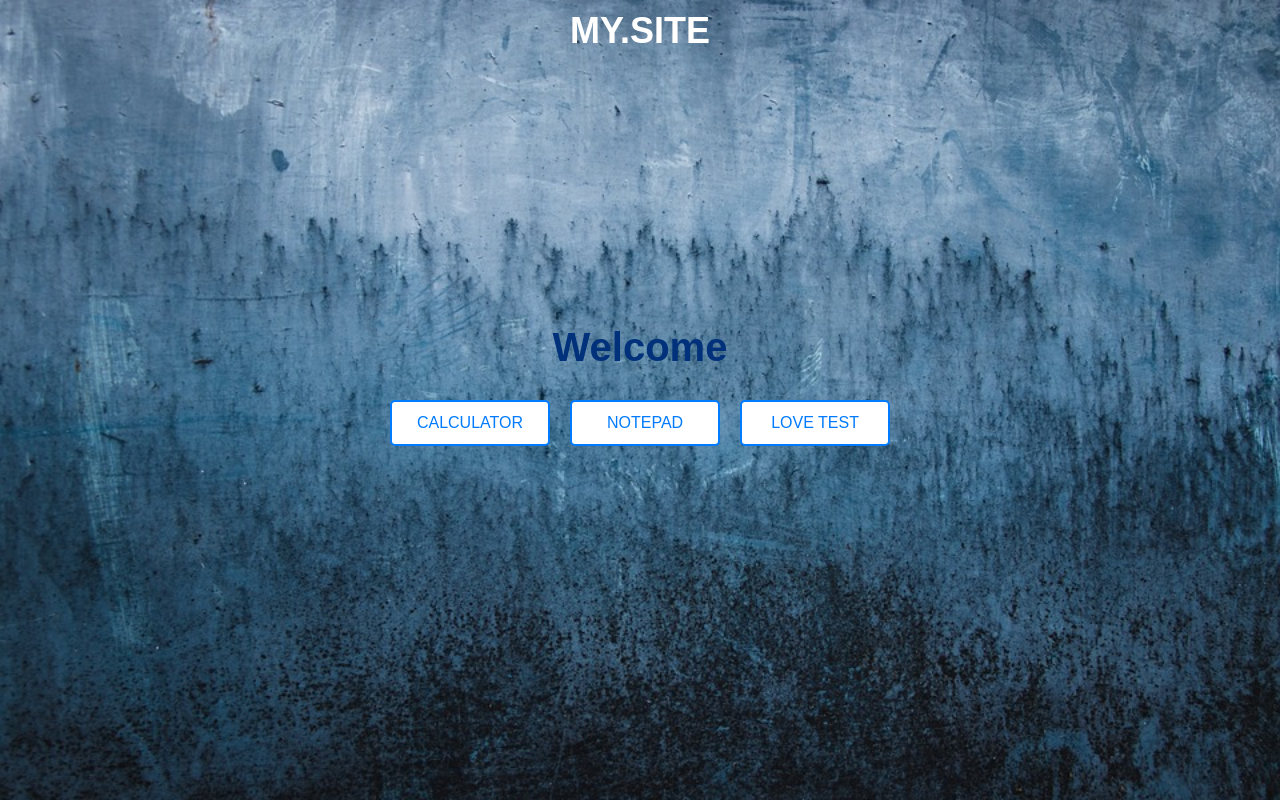
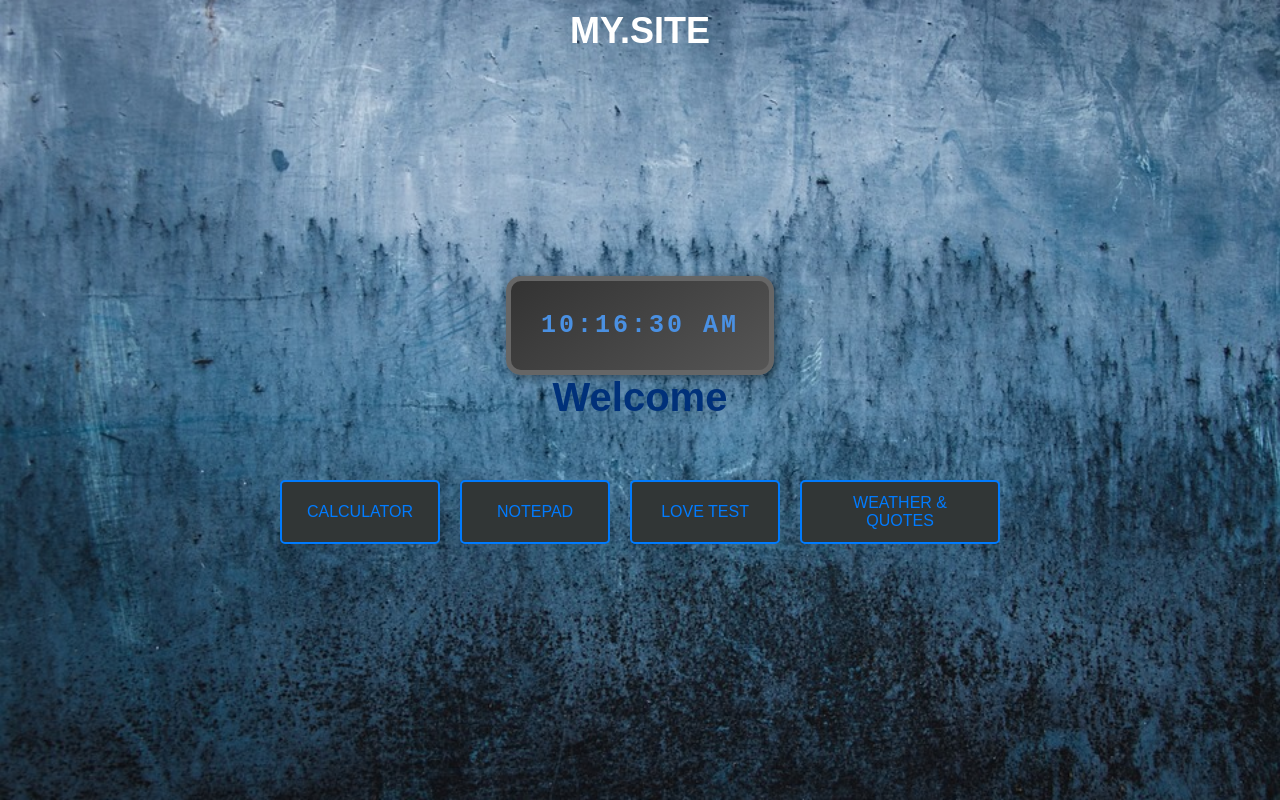
Before and after one commit to Muhtasim02/MYWEBSITE01, a plain HTML site: page index.html in a window 1280 px wide. Drawn offline with Linux system fonts and the light colour scheme.

Commit message:
index.html

```diff
--- a/index.html
+++ b/index.html
@@ -18,6 +18,8 @@
             background-size: cover; /* Make sure the image covers the whole background */
             background-position: center; /* Center the background image */
             background-attachment: fixed; /* Keeps the background image fixed during scrolling */
+            color: white;
+            text-align: center;
         }
 
         #site-name {
@@ -51,7 +53,7 @@
             display: flex;
             justify-content: center;
             gap: 20px;
-            margin-bottom: 30px;
+            margin-top: 30px;
             flex-wrap: wrap; /* Allow buttons to wrap on small screens */
         }
 
@@ -60,7 +62,7 @@
             font-size: 16px;
             cursor: pointer;
             border: 2px solid #007BFF;
-            background-color: #ffffff;
+            background-color: #313636;
             color: #007BFF;
             border-radius: 5px;
             transition: all 0.3s ease;
@@ -73,6 +75,24 @@
             color: #ffffff;
         }
 
+        /* Styling for the clock */
+        .clock-container {
+            margin-top: 20px;
+            padding: 30px;
+            border-radius: 15px;
+            background: linear-gradient(145deg, #333, #555);
+            box-shadow: 2px 2px 10px rgba(0, 0, 0, 0.5);
+            transition: border 1s ease; /* Smooth transition for border change */
+        }
+
+        #clock {
+            font-size: 25px; /* Reduced font size to half */
+            font-weight: bold;
+            color: #4A90E2;
+            font-family: 'Courier New', Courier, monospace;
+            letter-spacing: 3px;
+        }
+
         /* Media Query for small screens */
         @media (max-width: 768px) {
             #welcome {
@@ -83,7 +103,7 @@
             .button-container {
                 flex-direction: column; /* Stack buttons vertically */
                 gap: 15px;
-                margin-bottom: 20px;
+                margin-top: 20px;
             }
 
             button {
@@ -94,6 +114,10 @@
             #site-name {
                 font-size: 30px; /* Slightly smaller on small screens */
                 top: 15px;
+            }
+
+            #clock {
+                font-size: 20px; /* Smaller clock size on mobile */
             }
         }
 
@@ -112,13 +136,21 @@
                 font-size: 26px; /* Further reduce font size for very small screens */
                 top: 20px;
             }
+
+            #clock {
+                font-size: 18px; /* Further reduce clock font size */
+            }
         }
-
     </style>
 </head>
 <body>
 
     <div id="site-name"><a href="page4.html">MY.SITE</a></div>
+
+    <!-- Clock Container (Center it between Welcome and Site Name) -->
+    <div class="clock-container" id="clockContainer">
+        <div id="clock">12:00:00 AM</div>
+    </div>
 
     <div id="welcome">Welcome</div>
 
@@ -126,7 +158,43 @@
         <button onclick="window.location.href='page1.html'">CALCULATOR</button>
         <button onclick="window.location.href='page2.html'">NOTEPAD</button>
         <button onclick="window.location.href='page3.html'">LOVE TEST</button>
+        <button onclick="window.location.href='page5.html'">WEATHER & QUOTES</button>
     </div>
+
+    <script>
+        // Function to update the time in 12-hour format with AM/PM
+        function updateClock() {
+            const clockElement = document.getElementById('clock');
+            const now = new Date();
+
+            let hours = now.getHours();
+            const minutes = now.getMinutes().toString().padStart(2, '0');
+            const seconds = now.getSeconds().toString().padStart(2, '0');
+            const period = hours >= 12 ? 'PM' : 'AM';
+
+            // Convert to 12-hour format
+            hours = hours % 12;
+            hours = hours ? hours : 12; // The hour '0' should be '12'
+
+            clockElement.textContent = `${hours}:${minutes}:${seconds} ${period}`;
+        }
+
+        // Function to change the clock border color every 2 seconds
+        function changeClockBorderColor() {
+            const colors = [
+                "#1a1a1a", "#333333", "#4d4d4d", "#666666", "#808080", "#b3b3b3", "#cccccc"
+            ]; // Dark color palette
+            const clockContainer = document.getElementById('clockContainer');
+            const randomColor = colors[Math.floor(Math.random() * colors.length)];
+            clockContainer.style.border = `5px solid ${randomColor}`;
+        }
+
+        // Update the clock every second
+        setInterval(updateClock, 1000);
+
+        // Change the clock border color every 2 seconds
+        setInterval(changeClockBorderColor, 2000);
+    </script>
 
 </body>
 </html>
```
